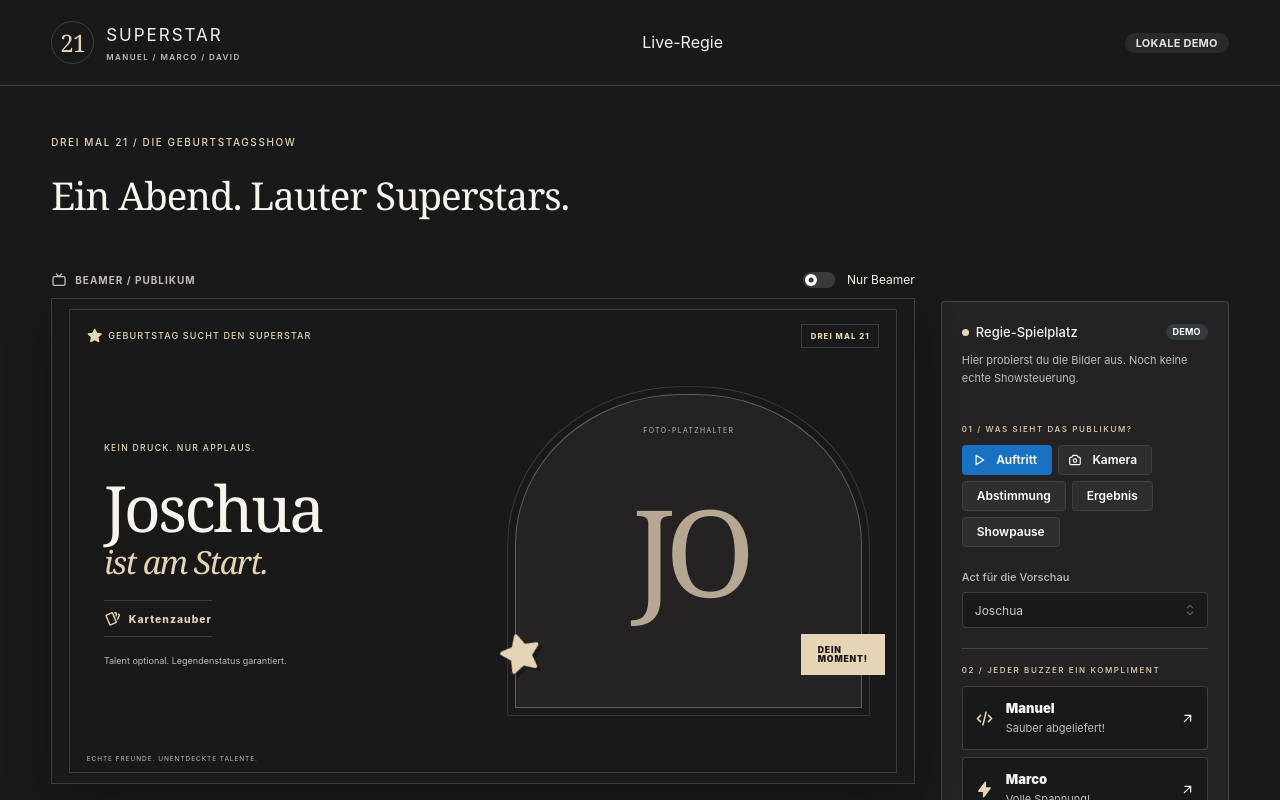
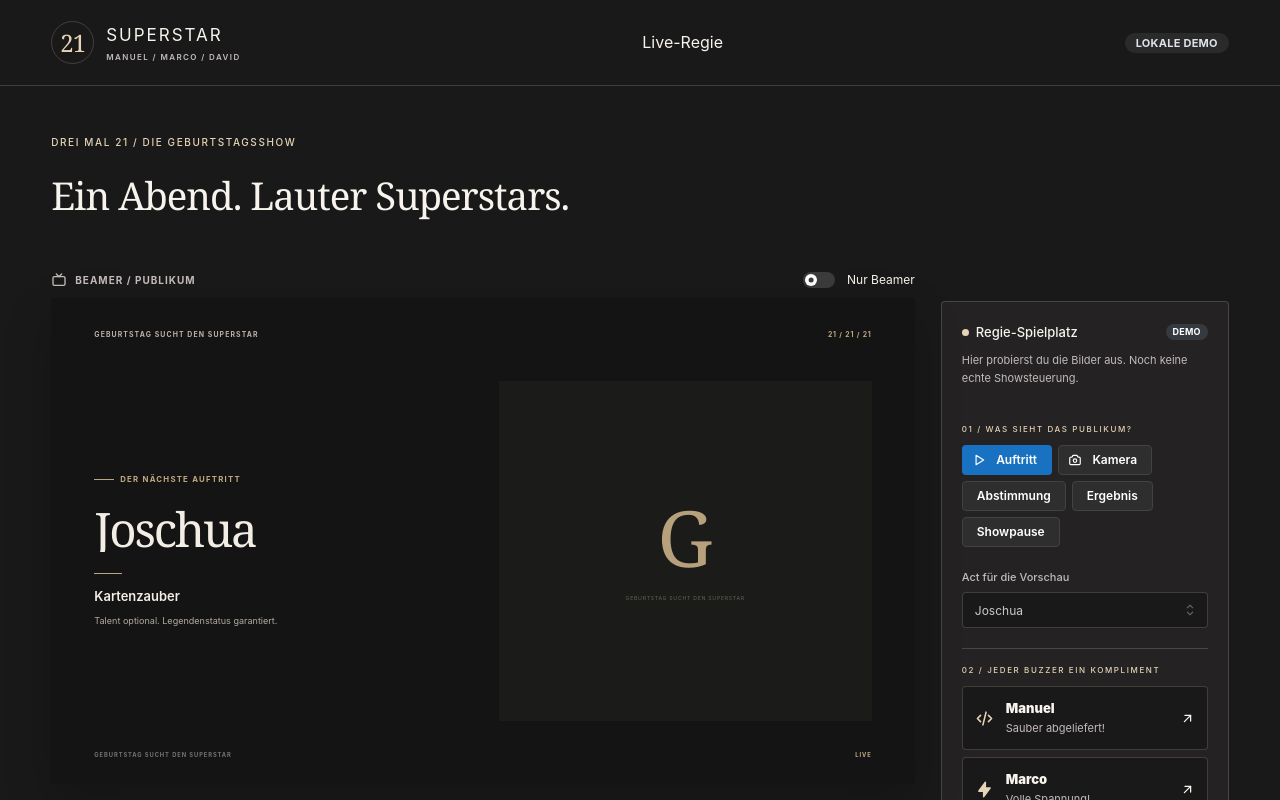
Before and after one commit to ManuelSelch/birthday-21-frontend, a Next.js app: page /superstar in a window 1280 px wide. Shown: the top 800 px of the page. Built offline with nearby package versions, Linux system fonts and the light colour scheme.

Commit message:
feat(superstar): redesign projector act screen

```diff
--- a/features/superstar/ui/components/projector.tsx
+++ b/features/superstar/ui/components/projector.tsx
@@ -17,28 +17,25 @@ interface ProjectorProps {
 }
 
 export function Projector({ scene, performer, celebrate, burst, reaction, imageIndex = 0 }: ProjectorProps) {
-  const ActIcon = performer.Icon;
   return (
-    <div className={cx('projector')}>
-      <div className={cx('show-top')}>
+    <div className={cx(scene === 'act' ? 'projector act-projector' : 'projector')} data-act-screen={scene === 'act' ? '' : undefined}>
+      {scene === 'act' ? <div className={cx('act-header')}><span>GEBURTSTAG SUCHT DEN SUPERSTAR</span><span>21 / 21 / 21</span></div> : <div className={cx('show-top')}>
         <span className={cx('show-wordmark')}><IconStarFilled/> GEBURTSTAG SUCHT DEN SUPERSTAR</span>
         <span className={cx('show-edition')}>DREI MAL 21</span>
-      </div>
+      </div>}
       {scene === 'act' && (
-        <div className={cx('act-content')}>
-          <div className={cx('act-copy')}>
-            <span className={cx('kicker')}>KEIN DRUCK. NUR APPLAUS.</span>
-            <h2>{performer.name}<span>ist am Start.</span></h2>
-            <div className={cx('act-tag')}><ActIcon size={21}/>{performer.act}</div>
-            <p className="whitespace-pre-wrap">{performer.description}</p>
+        <div className={cx('act-layout')}>
+          <div className={cx('act-details')}>
+            <span className={cx('act-eyebrow')}>DER NÄCHSTE AUFTRITT</span>
+            <h2>{performer.name}</h2>
+            <div className={cx('act-rule')}/>
+            <strong className={cx('act-title')}>{performer.act}</strong>
+            <p>{performer.description}</p>
           </div>
-          <div className={cx('portrait-art')}>
-            {performer.images[imageIndex] ? <img className="h-full w-full rounded-[inherit] object-cover" src={imageUrl(performer.images[imageIndex])} alt={performer.name}/> : <>
-              <span className={cx('portrait-placeholder')}>FOTO-PLATZHALTER</span>
-              <span className={cx('portrait-initials')}>{performer.initials}</span>
-            </>}
-            <span className={cx('portrait-star')}><IconStarFilled/></span>
-            <span className={cx('portrait-sticker')}>DEIN<br/>MOMENT!</span>
+          <div className={cx('act-image')}>
+            {performer.images[imageIndex] ? <img src={imageUrl(performer.images[imageIndex])} alt={performer.name}/> : <div className={cx('act-image-empty')} role="img" aria-label="Kein Bild vorhanden">
+              <span>G</span><small>GEBURTSTAG SUCHT DEN SUPERSTAR</small>
+            </div>}
           </div>
         </div>
       )}
@@ -81,7 +78,8 @@ export function Projector({ scene, performer, celebrate, burst, reaction, imageI
           <IconStarFilled className={cx('idle-star')}/>
         </div>
       )}
-      <div className={cx('show-bottom')}><span>ECHTE FREUNDE. UNENTDECKTE TALENTE.</span></div>
+      {scene === 'act' ? <div className={cx('act-footer')}><span>GEBURTSTAG SUCHT DEN SUPERSTAR</span><span>LIVE</span></div> :
+        <div className={cx('show-bottom')}><span>ECHTE FREUNDE. UNENTDECKTE TALENTE.</span></div>}
       {reaction !== null && !celebrate && <BuzzerReaction key={burst} index={reaction}/>}
       {celebrate && (
         <div className={cx('golden-moment')} key={burst}>
--- a/features/superstar/ui/components/show.module.css
+++ b/features/superstar/ui/components/show.module.css
@@ -274,3 +274,25 @@
 .display { height: 100svh; min-height: 100svh; display: grid; place-items: center; overflow: hidden; }
 .display-frame { width: min(100vw, calc(100svh * 16 / 9)); }
 .display-frame .projector, .display-frame .jury-screen { width: 100%; }
+
+/* Act-only title card; other show scenes keep their existing layout. */
+.act-projector { background:#141414; color:#f3eee5; border:0; }
+.act-projector:before { display:none; }
+.act-header, .act-footer { position:absolute; left:5%; right:5%; display:flex; justify-content:space-between; align-items:center; font-size:.8cqw; letter-spacing:.16em; font-weight:650; color:#bcb4a9; }
+.act-header { top:6.5%; }
+.act-header span:last-child { color:#bfa982; letter-spacing:.12em; }
+.act-footer { bottom:5%; font-size:.67cqw; color:#797571; }
+.act-footer span:last-child { color:#c3ad87; }
+.act-layout { position:absolute; inset:17% 5% 13%; display:grid; grid-template-columns:minmax(0,1fr) minmax(0,1.02fr); gap:5%; align-items:stretch; }
+.act-details { min-width:0; min-height:0; display:flex; flex-direction:column; justify-content:center; align-items:flex-start; overflow:hidden; }
+.act-eyebrow { font-size:.9cqw; letter-spacing:.16em; color:#c1aa83; font-weight:700; display:flex; align-items:center; gap:.7cqw; }
+.act-eyebrow:before { content:''; width:2.3cqw; height:1px; background:#bda77d; }
+.act-details h2 { font:400 5.5cqw/.99 Georgia,serif; letter-spacing:-.045em; margin:2.3cqw 0 0; overflow-wrap:anywhere; max-width:100%; max-height:3.1em; overflow:hidden; }
+.act-rule { width:3.2cqw; height:1px; background:#bba781; margin:2.4cqw 0 1.6cqw; flex:none; }
+.act-title { font-size:1.5cqw; line-height:1.25; font-weight:600; color:#f3eee5; margin:0; max-height:3.75em; overflow:hidden; }
+.act-details p { font-size:1.05cqw; color:#b1aba2; line-height:1.55; max-width:90%; max-height:6.2em; overflow:hidden; margin:1.2cqw 0 0; white-space:pre-wrap; }
+.act-image { min-height:0; min-width:0; overflow:hidden; background:#1b1b1a; display:flex; align-items:center; justify-content:center; }
+.act-image img { display:block; width:100%; height:100%; object-fit:contain; }
+.act-image-empty { width:100%; height:100%; display:flex; flex-direction:column; justify-content:center; align-items:center; color:#6a6255; }
+.act-image-empty span { font:400 9cqw/1 Georgia,serif; color:#b6a17c; }
+.act-image-empty small { font-size:.6cqw; letter-spacing:.14em; margin-top:2cqw; }
--- a/tests/ui/support/superstar-driver.ts
+++ b/tests/ui/support/superstar-driver.ts
@@ -42,7 +42,7 @@ export class SuperstarDriver {
 
   async shouldShowAct(name = 'Joschua') {
     await expect(this.projector().getByRole('heading')).toContainText(name);
-    await expect(this.projector().getByText('FOTO-PLATZHALTER')).toBeVisible();
+    await expect(this.projector().getByRole('img', { name: 'Kein Bild vorhanden' })).toBeVisible();
   }
   async shouldShowCamera() { await expect(this.projector().getByText('KAMERA-VORSCHAU / SIMULIERT')).toBeVisible(); }
   async shouldShowVoting() { await expect(this.projector().getByRole('heading', { name: 'Welchen Preis verdient dieser Act?' })).toBeVisible(); }
--- a/tests/ui/support/superstar-editor-driver.ts
+++ b/tests/ui/support/superstar-editor-driver.ts
@@ -51,6 +51,20 @@ export class SuperstarEditorDriver {
     ]);
     await expect(this.page.getByRole('button', { name: 'Bild 2 in Vorschau anzeigen', exact: true })).toBeVisible();
     await expect(this.page.getByRole('button', { name: 'Speichern', exact: true })).toBeEnabled();
+  }
+  async shouldFitActLayout() {
+    const preview = this.page.getByRole('region', { name: 'Beamer-Entwurf' });
+    const image = preview.locator('img');
+    await expect(image).toHaveCSS('object-fit', 'contain');
+    const boxes = await preview.evaluate(region => {
+      const stage = region.querySelector('[data-act-screen]')!.getBoundingClientRect();
+      const picture = region.querySelector('img')!.getBoundingClientRect();
+      const heading = region.querySelector('h2')!.getBoundingClientRect();
+      return { stage: stage.toJSON(), picture: picture.toJSON(), heading: heading.toJSON() };
+    });
+    expect(boxes.picture.right).toBeLessThanOrEqual(boxes.stage.right);
+    expect(boxes.picture.bottom).toBeLessThanOrEqual(boxes.stage.bottom);
+    expect(boxes.heading.right).toBeLessThanOrEqual(boxes.picture.left);
   }
   async shouldPreviewSecondImage() {
     await this.page.getByRole('button', { name: 'Bild 2 in Vorschau anzeigen', exact: true }).click();
```
Also changed, not shown: 2 other files (tests, documents, lock files or other folders).
